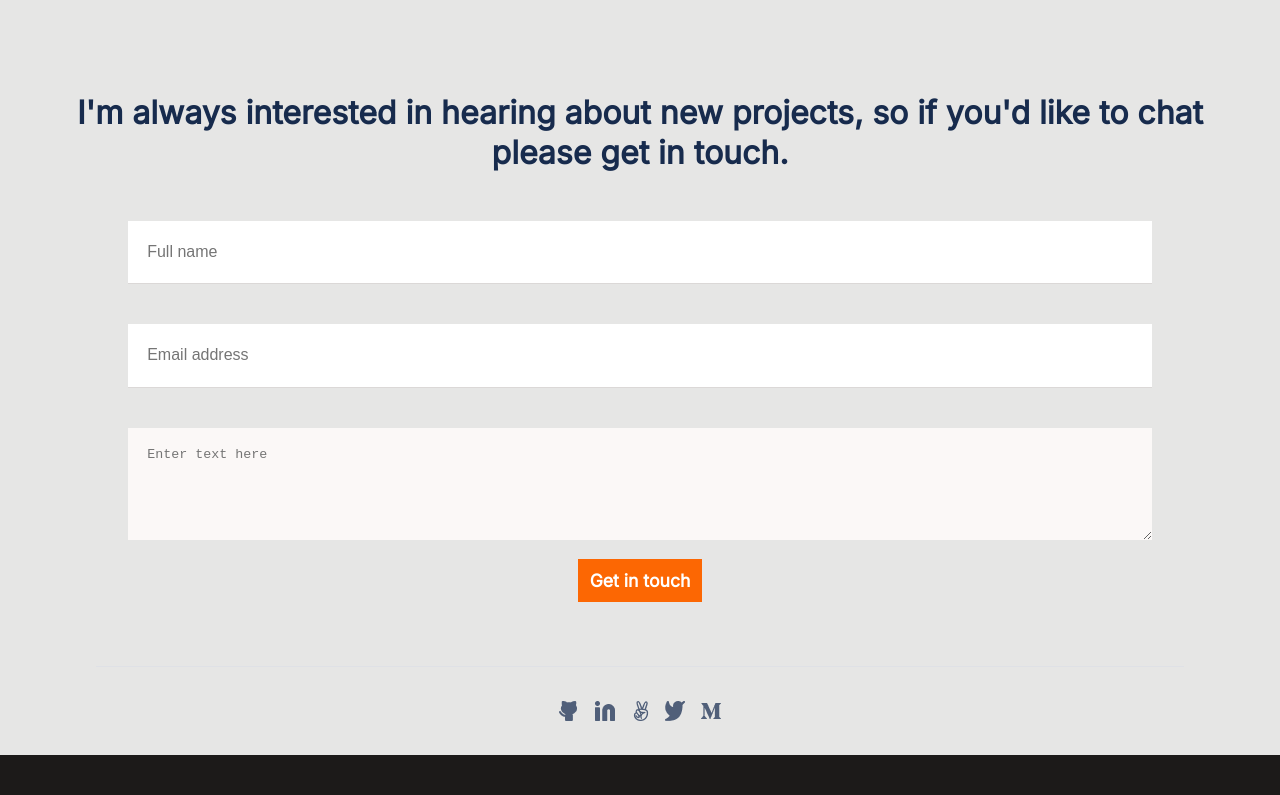
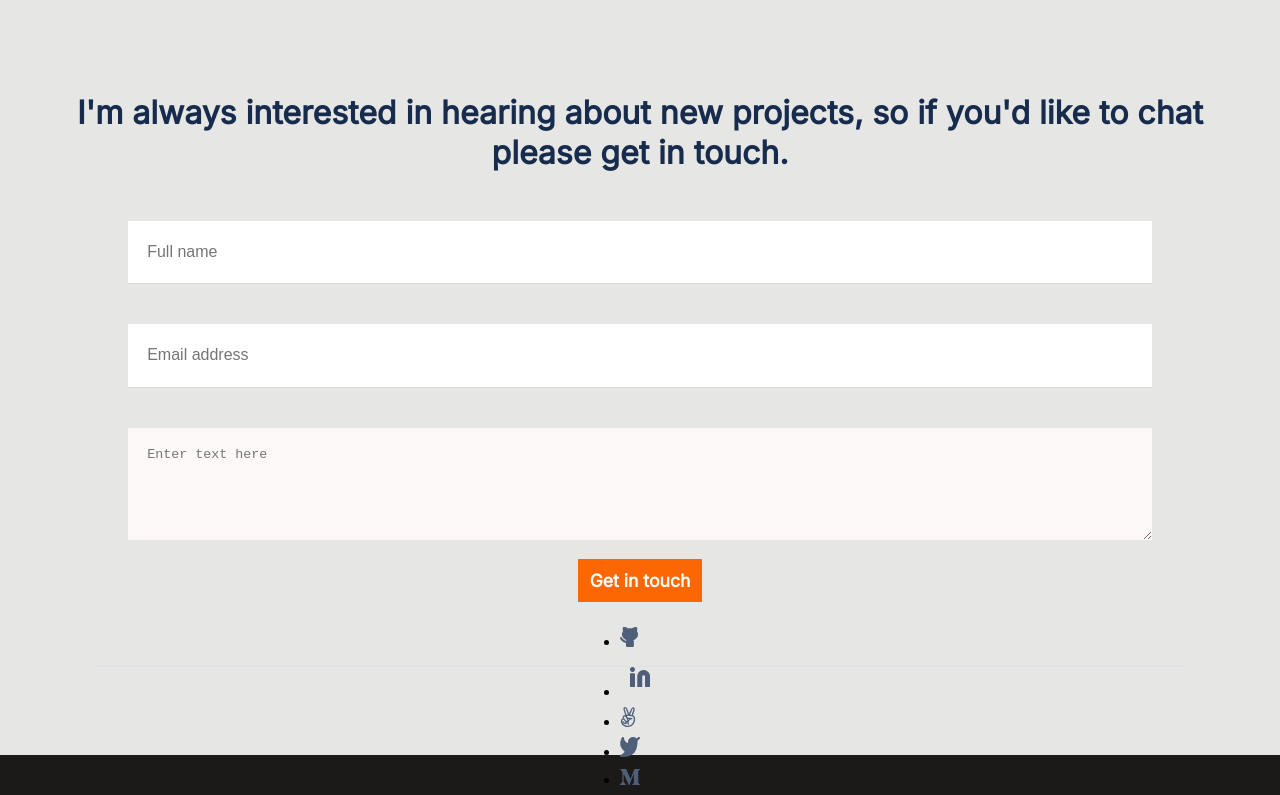
Before and after one commit to Stanleeeeee/Stanley-Portfolio, a website: page index.html in a window 1280 px wide. Shown: the part 6277-7072 px from the top of the page. Before the commit the page ends 7032 px from the top, so only its background shows below. Drawn offline with Linux system fonts and the light colour scheme.

Commit message:
Add corrections to the portfolio project

```diff
--- a/index.html
+++ b/index.html
@@ -265,7 +265,7 @@
         chat please get in touch.
       </h2>
       <form
-        action="#"
+        action="https://formspree.io/f/moqrdeno"
         method="POST"
         id="contact-form"
       >
@@ -303,11 +303,13 @@
     </section>
     <!--Footer-->
     <footer id="form-icons">
-      <img src="icons/vector4.png" alt="github icon" />
-      <img src="icons/Disabled.png" alt="linkedin icon" />
-      <img class="gap" src="icons/vector1.png" alt="twitter" />
-      <img class="gap" src="icons/vector2.png" alt="hand" />
-      <img src="icons/vector3.png" alt="medium" />
+   <ul class="media">
+      <li><img src="icons/vector4.png" alt="github icon"/></li>
+      <li><img src="icons/Disabled.png" alt="linkedin icon"/></li>
+      <li><img class="gap" src="icons/vector1.png" alt="twitter"/></li>
+      <li><img class="gap" src="icons/vector2.png" alt="hand"/></li>
+        <li><img src="icons/vector3.png" alt="medium"/></li>
+    </ul>
      </footer>
    </main>
  </body>
```
